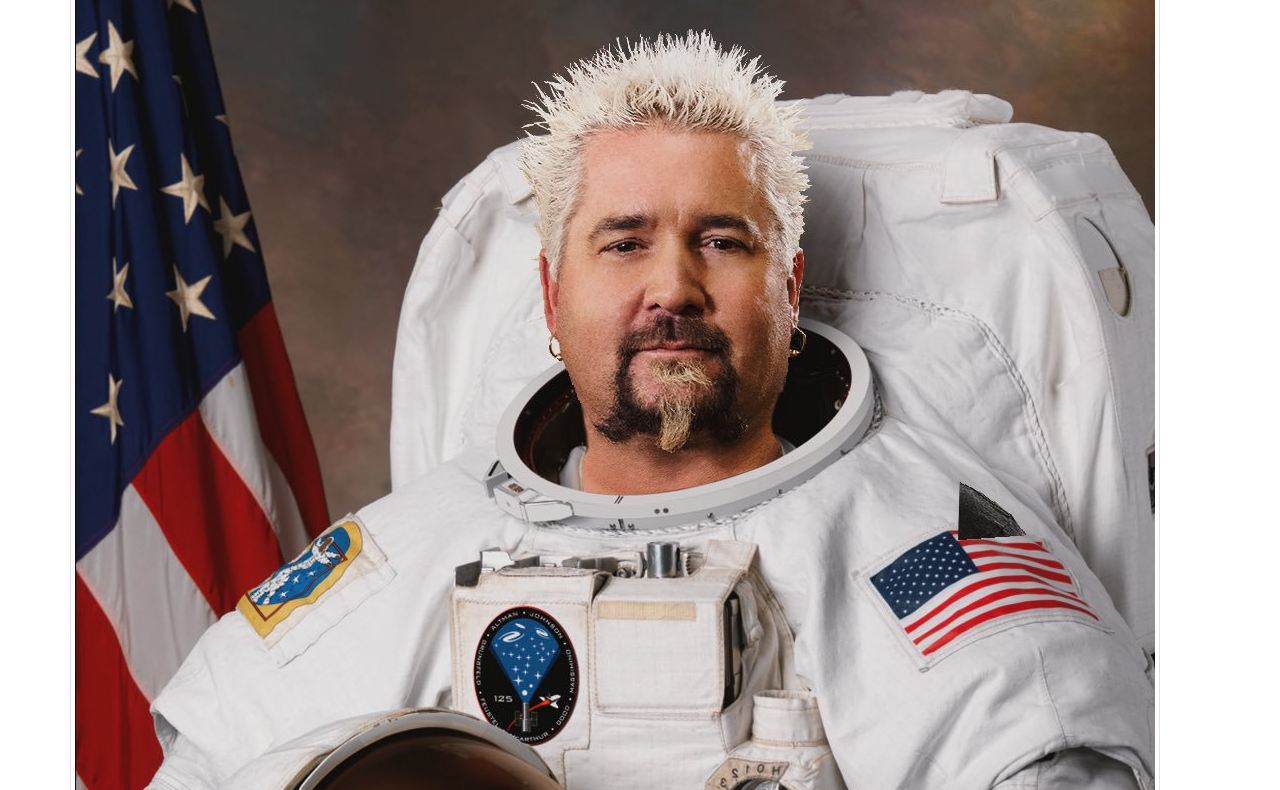
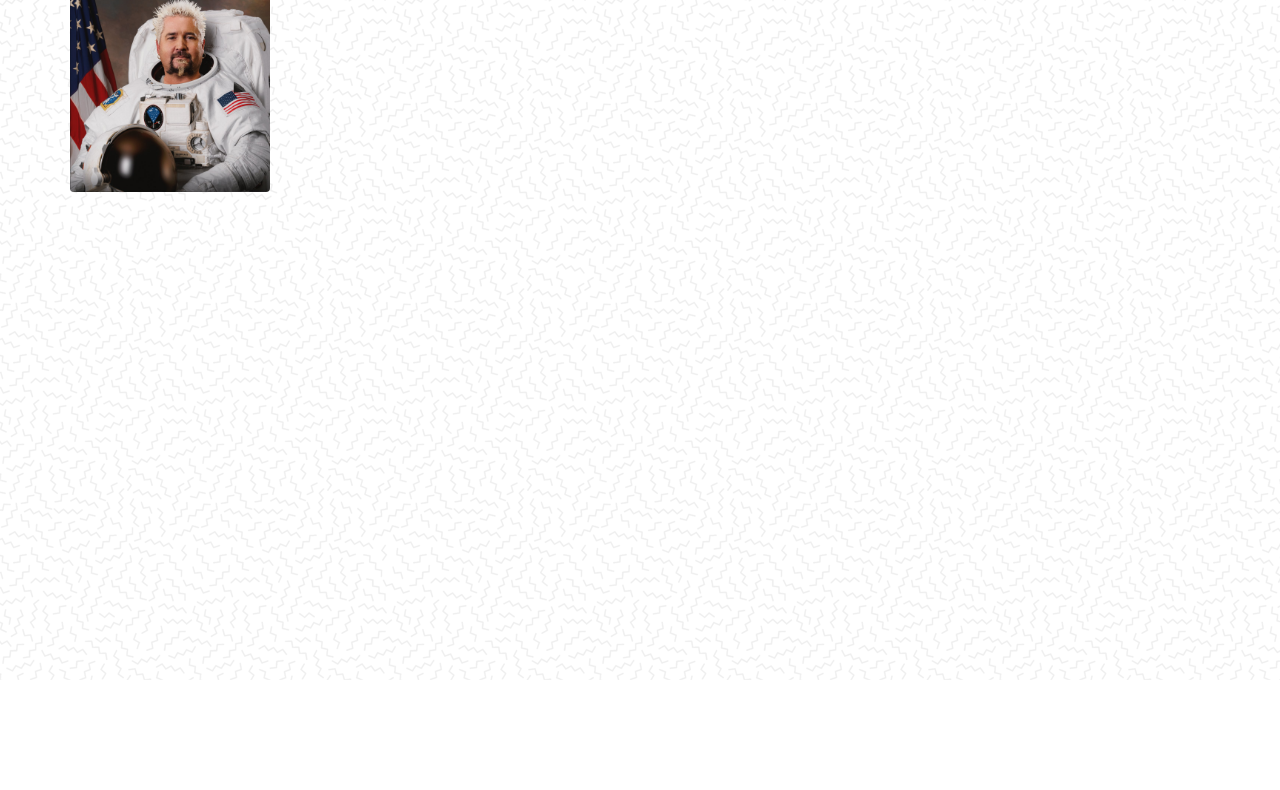
Before and after one commit to cdlewis42/Bootstrap-Portfolio, a plain HTML site: page index.html in a window 1280 px wide. Shown: the part 120-910 px from the top of the page. After the commit the page ends 800 px from the top, so only its background shows below. Drawn offline with nearby package versions, Linux system fonts and the light colour scheme.

Commit message:
resized image and added background image

```diff
--- a/assets/css/Style.css
+++ b/assets/css/Style.css
@@ -10,3 +10,11 @@
     background-color:#4aaaa5;
     color:#ffffff
 }
+.rounded{
+    height:200px;
+    width:200px;
+
+}
+body {
+    background-image: url("../images/memphis-mini.png");
+   }
--- a/index.html
+++ b/index.html
@@ -43,7 +43,7 @@
 
     <div class=row>
       <div class=column>
-        <img src="assets/guyfieri.jpg" alt="Guy Fieri" class="img-thumbnail">
+        <img src="assets/images/guyfieri.jpg" alt="Guy Fieri" class="rounded float-left">
       </div>
     </div>
 
```
Also changed, not shown: assets/images/guyfieri.jpg (renamed from assets/guyfieri.jpg), assets/images/memphis-mini.png (added).
